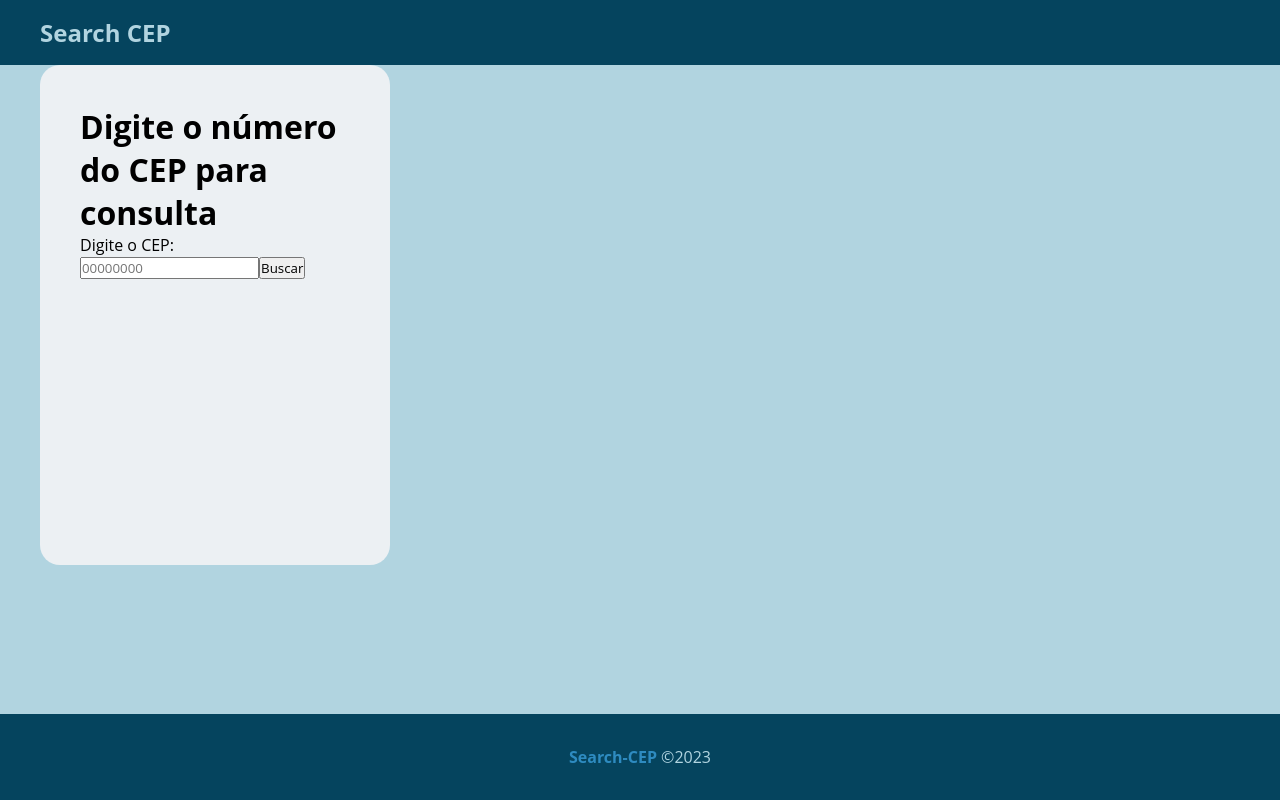
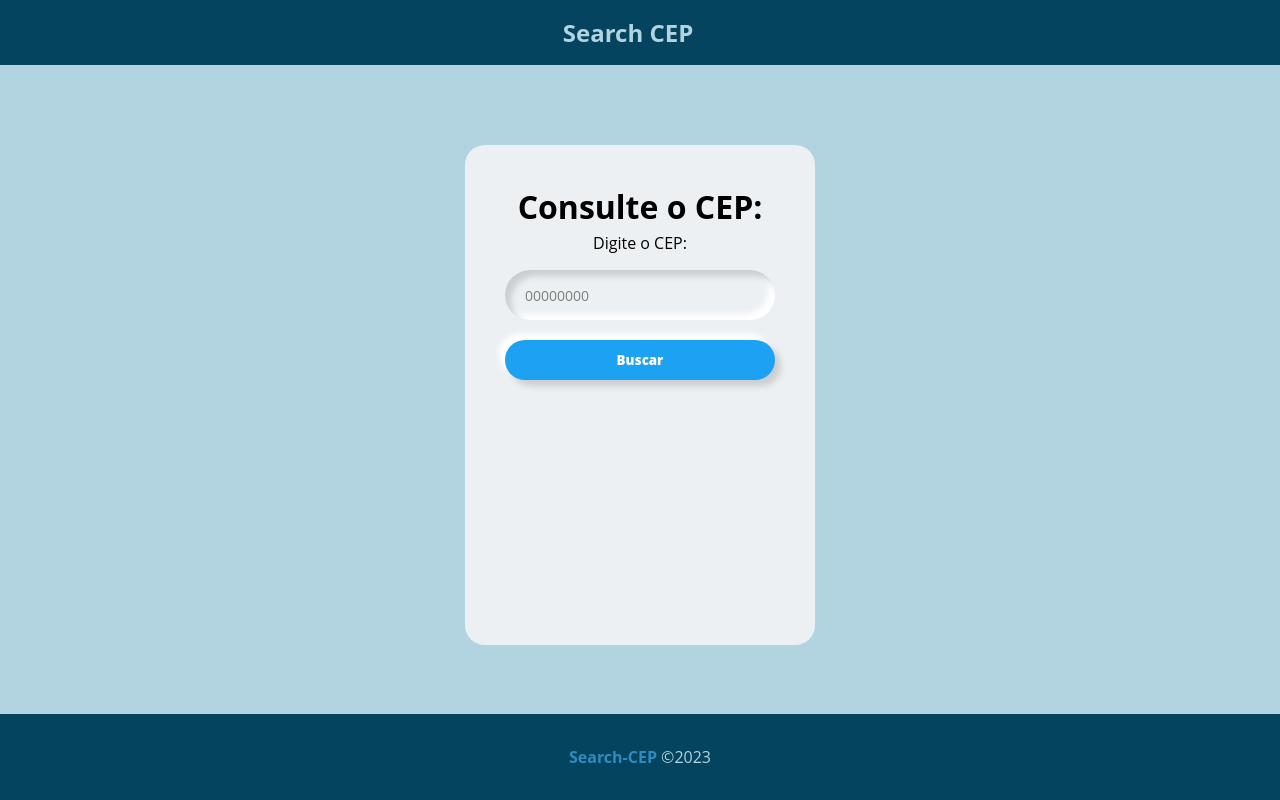
Before and after one commit to Eflorscuk/search-cep, a React (Create React App) app in the folder frontend/: page /seachcepnumber in a window 1280 px wide. Built offline with nearby package versions, Linux system fonts and the light colour scheme.

Commit message:
Project Updated (frontend) => Form updated

```diff
--- a/frontend/src/components/layout/Container.module.css
+++ b/frontend/src/components/layout/Container.module.css
@@ -4,6 +4,10 @@
     justify-content: space-between;
     margin: 0 auto;
     flex-wrap: wrap;
+    align-items: center;
+    text-align: center;
+    justify-content: center;
+    place-items: center;
 }
 
 .min-height {
--- a/frontend/src/components/pages/SearchNumber.js
+++ b/frontend/src/components/pages/SearchNumber.js
@@ -37,7 +37,7 @@ const SearchNumber = () => {
 
     return (
         <div className={styles.formCard}>
-            <h1>Digite o número do CEP para consulta</h1>
+            <h1>Consulte o CEP:</h1>
             <form onSubmit={handleSubmit}>
                 <label>
                     Digite o CEP:
--- a/frontend/src/components/pages/SearchNumber.module.css
+++ b/frontend/src/components/pages/SearchNumber.module.css
@@ -9,6 +9,7 @@ input {
 }
 
 .formCard {
+    margin-top: 5%;
     position: relative;
     width: 350px;
     height: 500px;
@@ -17,3 +18,57 @@ input {
     box-sizing: border-box;
     background: #ecf0f3;
 }
+
+label, input, button {
+    display: block;
+    width: 100%;
+    padding: 0;
+    border: none;
+    outline: none;
+    box-sizing: border-box;
+}
+
+label {
+    margin-top: 4px;
+    margin-bottom: 4px;
+}
+
+label:nth-of-type(2) {
+    margin-top: 12px;
+}
+
+input::placeholder {
+    color: gray;
+}
+
+input {
+    margin-top: 16px;
+    background: #ecf0f3;
+    padding: 10px;
+    padding-left: 20px;
+    height: 50px;
+    font-size: 14px;
+    border-radius: 50px;
+    box-shadow: inset 6px 6px 6px #cbced1, inset -6px -6px 6px white;
+}
+
+button {
+    color: white;
+    margin-top: 20px;
+    background: #1DA1F2;
+    height: 40px;
+    border-radius: 20px;
+    cursor: pointer;
+    font-weight: 900;
+    box-shadow: 6px 6px 6px #cbced1, -6px -6px 6px white;
+    transition: 0.5s;
+}
+
+button:hover {
+    box-shadow: none;
+}
+
+h1 {
+    top: 0;
+    left: 0;
+}
```
